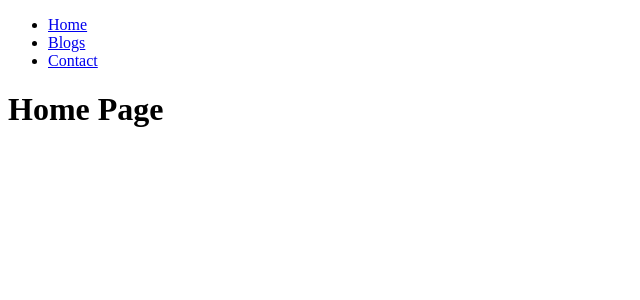
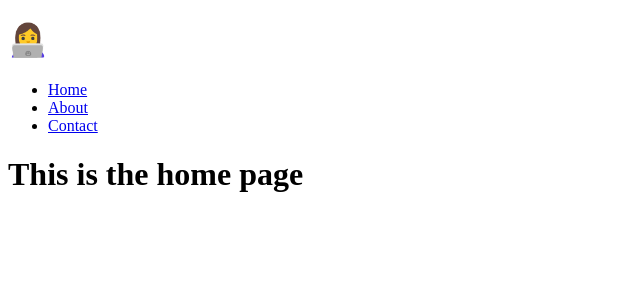
Before and after one commit to janeAnezi/LetsReact, a React (Create React App) app: page / in a window 1280 px wide. Shown: the top 300 px of the page, without its empty margins (0-640 px from the left). Built offline with nearby package versions, Linux system fonts and the light colour scheme.

Commit message:
React routing

```diff
--- /dev/null
+++ b/src/Components/RoutingNew/Route.jsx
@@ -0,0 +1,21 @@
+import ReactDOM from "react-dom/client";
+import { BrowserRouter, Routes, Route } from "react-router-dom";
+import Nav from "./pages/Nav";
+import About from './pages/About'
+import Contact from './pages/Comtact'
+import Home from './pages/Home'
+
+
+export default function Main() {
+  return (
+    <BrowserRouter>
+      <Routes>
+        <Route path="/" element={ <Nav />}>
+            <Route index element={<Home />} />
+            <Route path="about" element={<About />} />
+            <Route path="contact" element={<Contact />} />
+        </Route>
+      </Routes>
+    </BrowserRouter>
+  );
+}
--- /dev/null
+++ b/src/Components/RoutingNew/pages/About.jsx
@@ -0,0 +1,9 @@
+import React from 'react'
+
+export default function About() {
+  return (
+    <div>
+      <h1>This is the about page</h1>
+    </div>
+  )
+}
--- /dev/null
+++ b/src/Components/RoutingNew/pages/Comtact.jsx
@@ -0,0 +1,9 @@
+import React from 'react'
+
+export default function Comtact() {
+  return (
+    <div>
+      <h1>This is the contact page</h1>
+    </div>
+  )
+}
--- /dev/null
+++ b/src/Components/RoutingNew/pages/Home.jsx
@@ -0,0 +1,9 @@
+import React from 'react'
+
+export default function Home() {
+  return (
+    <div>
+      <h1>This is the home page</h1>
+    </div>
+  )
+}
--- /dev/null
+++ b/src/Components/RoutingNew/pages/Nav.jsx
@@ -0,0 +1,18 @@
+import {Outlet, Link } from "react-router-dom";
+
+
+export default function Nav() {
+  return (
+    <div>
+      <h1>👩‍💻</h1>
+      <ul>
+        <li><Link to='/'>Home </Link></li>
+
+        <li><Link to='/about'> About</Link></li>
+        <li><Link to='/contact'> Contact</Link></li>
+      </ul>
+
+      <Outlet />
+    </div>
+  )
+}
--- a/src/index.js
+++ b/src/index.js
@@ -1,11 +1,11 @@
 import React from 'react';
 import ReactDOM from 'react-dom/client';
-import Hooks from './NewComponents/Hooks';
+// import Hooks from './NewComponents/Hooks';
 // import App from './App';
 // import All from './All';
 // import UseStateComp from './Components/LetsReact/UseStateComp';
-import Main from './Components/Routing/Main';
-
+//import Main from './Components/Routing/Main';
+import Main from './Components/RoutingNew/Route'
 
 const root = ReactDOM.createRoot(document.getElementById('root'));
 root.render(
```
